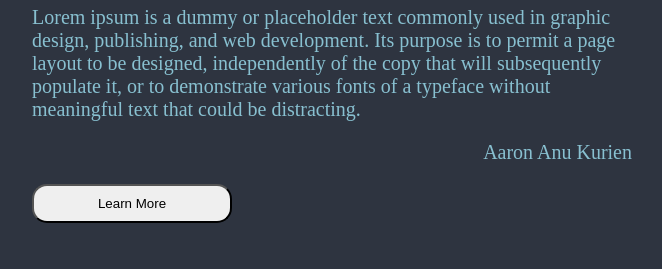
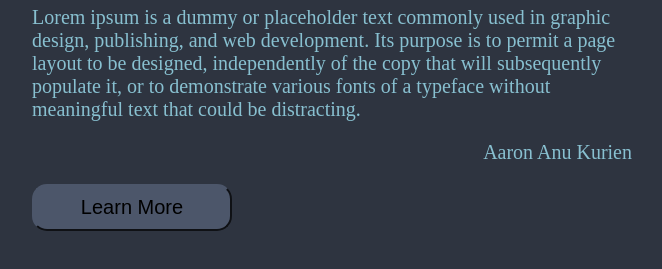
Before and after one commit to aaron-anu/Winter-Arc, a plain HTML site: page index.html in a window 1280 px wide. Shown: the part 95-364 px from the top of the page, without its empty margins (308-970 px from the left). Drawn offline with Linux system fonts and the light colour scheme.

Commit message:
Last Day

```diff
--- a/style.css
+++ b/style.css
@@ -1,6 +1,6 @@
 @font-face {
   font-family: 'Hermit';
-  src: url('Hermit-Regular.otf') format('otf');
+  src: url('/Hermit-Regular.otf') format('otf');
   font-weight: normal;
   font-style: normal;
 }
@@ -40,6 +40,8 @@ button {
 	padding: 10px;
 	border-radius: 15px;
 	width: 200px;
-
+	background-color: #4C566A;
+	border-color: #4C566A;
+	font-size: 20px;
 
 }
```
